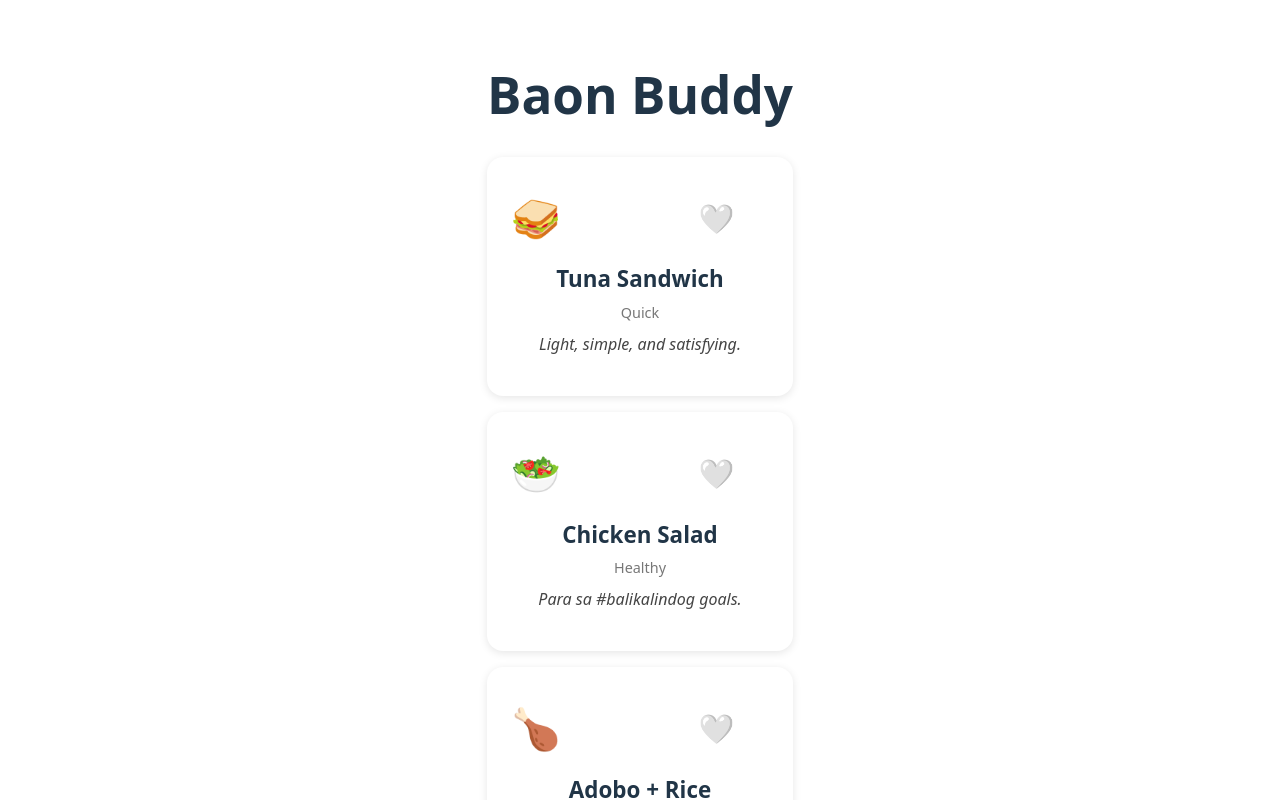
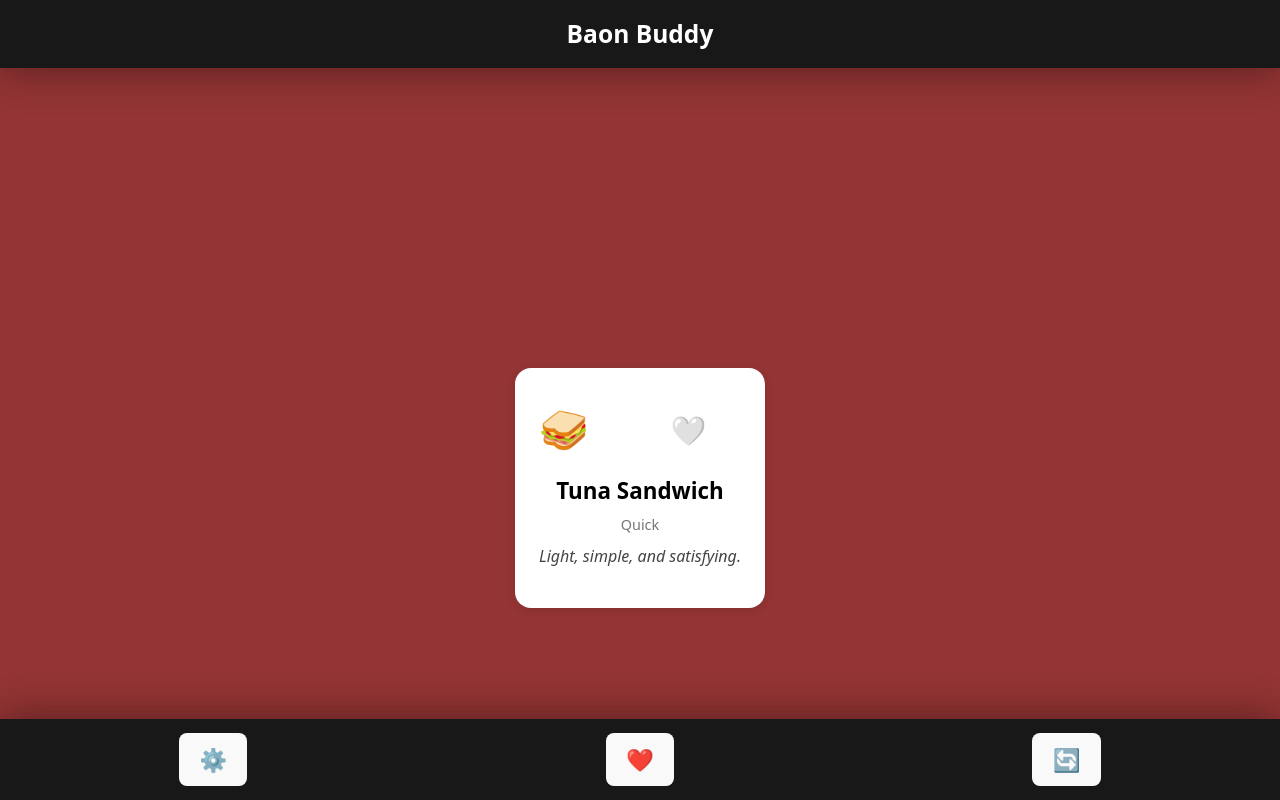
Before and after one commit to Raccai/baon-buddy, a Svelte app: page / in a window 1280 px wide. Shown: the top 800 px of the page. Built offline with nearby package versions, Linux system fonts and the light colour scheme.

Commit message:
ADD: added space for characters + topbar + navbar

```diff
--- a/src/App.svelte
+++ b/src/App.svelte
@@ -10,16 +10,27 @@
 
   let favoriteNames = getFavorites().map(meal => meal.name);
   let favoritesRef;
+  let favoritesVisible = false;
   let suggestedMeals = [];
 
-  function openFavorites() {
-    favoritesRef.open();
+  function toggleFavorites() {
+    if (favoritesVisible) {
+      favoritesRef.close();
+      favoritesVisible = false;
+    } else {
+      favoritesRef.open();
+      favoritesVisible = true;
+    }
+  }
+
+  function openSettings() {
+    console.log("settings coming soon");
   }
 
   function generateMeals() {
     suggestedMeals = [...meals]
       .sort(() => 0.5 - Math.random())
-      .slice(0, 3);
+      .slice(0, 1);
   }
 
   // generates meals on first load
@@ -27,8 +38,13 @@
 </script>
 
 <main>
-  <h1 class="main-title">Baon Buddy</h1>
-  <TalaQuote />
+  <header class="topbar">
+    <h1 class="main-title">Baon Buddy</h1>
+  </header>
+
+  <div class="character-space">
+    <!-- where Tala and Hanan will be (and future characters... maybe) -->
+  </div>
 
   {#each suggestedMeals as meal (meal.name)}
     <BaonCard {meal} {favoriteNames} on:faveChange={() => {
@@ -36,17 +52,62 @@
     }} />
   {/each}
 
-  <button on:click={openFavorites}>❤️ Favorites</button>
   <FavoritesModal
-    bind:this={favoritesRef}
+  bind:this ={favoritesRef}
     on:faveChange = {() => {
       favoriteNames = getFavorites().map(meal => meal.name);
     }}
-  />
+    on:close = {() => favoritesVisible = false}
+    />
+  <TalaQuote />
 </main>
 
-<Navbar />
+<Navbar
+  onGenerate = {generateMeals}
+  onToggleFavorites = {toggleFavorites}
+  onOpenSettings = {openSettings}
+/>
 
 <style lang="css">
+  main {
+    height: 100%;
+    display: flex;
+    flex-direction: column;
+    align-items: center;
+    justify-content: center;
+  }
 
+  .topbar {
+    position: fixed;
+    top: 0;
+    left: 0;
+    width: 100%;
+    height: 60px;
+    background: #181818;
+    color: #fff;
+    padding: 0.25rem 0;
+    text-align: center;
+    font-size: 0.48rem;
+    font-weight: bold;
+    z-index: 9;
+    box-shadow: 0 2px 40px rgba(0, 0, 0, 0.4);
+    display: flex;
+    justify-content: center;
+    align-items: center;
+    line-height: 60px;
+  }
+
+  .character-space {
+    position: absolute;
+    top: 0;
+    left: 0;
+    height: 100%;
+    width: 100%;
+    background: rgb(148, 52, 52);
+    z-index: 0;
+    display: flex;
+    justify-content: center;
+    align-items: flex-end;
+    pointer-events: none;
+  }
 </style>
--- a/src/components/BaonCard.svelte
+++ b/src/components/BaonCard.svelte
@@ -45,6 +45,7 @@
         border-radius: 1rem;
         padding: 1.5rem;
         margin: 1rem 0;
+        margin-top: 12rem;
         box-shadow: 0 2px 8px rgba(0, 0, 0, 0.1);
         position: relative;
     }
@@ -87,6 +88,7 @@
     .meal-name {
         margin: 0.5rem 0 0.25rem;
         font-size: 1.4rem;
+        color: #000;
     }
 
     .meal-type {
--- a/src/components/FavoritesModal.svelte
+++ b/src/components/FavoritesModal.svelte
@@ -16,6 +16,7 @@
 
     export function close() {
         visible = false;
+        dispatch("close");
     }
 
     function remove(mealName) {
@@ -70,7 +71,7 @@
         width: 80%;
         max-width: 350px;
         height: 100vh;
-        background: #fff;
+        background: #181818;
         padding: 1.5rem;
         box-shadow: -2px 0 10px rgba(0, 0, 0, 0.2);
         z-index: 11;
--- a/src/components/Navbar.svelte
+++ b/src/components/Navbar.svelte
@@ -0,0 +1,66 @@
+<script>
+    export let onGenerate;
+    export let onToggleFavorites;
+    export let onOpenSettings;
+
+    let activeButton = null;
+
+    function handleClick(name, callback) {
+        activeButton = name;
+
+        // trigger reflow (allows animation to restart if spam-tapped)
+        setTimeout(() => activeButton = null, 300);
+
+        callback?.();
+    }
+</script>
+
+
+<nav class="navbar">
+    <button on:click={() => handleClick('settings', onOpenSettings)} aria-label="Settings">
+        <span class:active={activeButton === 'settings'}>⚙️</span>
+    </button>
+    <button on:click={() => handleClick('favorites', onToggleFavorites)} aria-label="View Favorites">
+        <span class:active={activeButton === 'favorites'}>❤️</span>
+    </button>
+    <button on:click={() => handleClick('generate', onGenerate)} aria-label="Generate Meals">
+      <span class:active={activeButton === 'generate'}>🔄</span>
+    </button>
+</nav>
+
+
+<style>
+    .navbar {
+        position: fixed;
+        bottom: 0;
+        left: 0;
+        width: 100%;
+        background: #181818;
+        padding: 0.9rem 0;
+        display: flex;
+        justify-content: space-around;
+        align-items: center;
+        box-shadow: 0 -2px 40px rgba(0, 0, 0, 0.4);
+        z-index: 999;
+    }
+
+    .navbar button span {
+        background: none;
+        border: none;
+        font-size: 1.4rem;
+        cursor: pointer;
+        display: inline-block;
+        transition: transform 0.2s ease-in-out;
+    }
+
+    .navbar button span.active {
+        animation: bounce 0.25s ease;
+    }
+
+    @keyframes bounce {
+        0% { transform: scale(1); }
+        40% { transform: scale(1.2); }
+        70% { transform: scale(0.9); }
+        100% { transform: scale(1); }
+    }
+</style>
```
